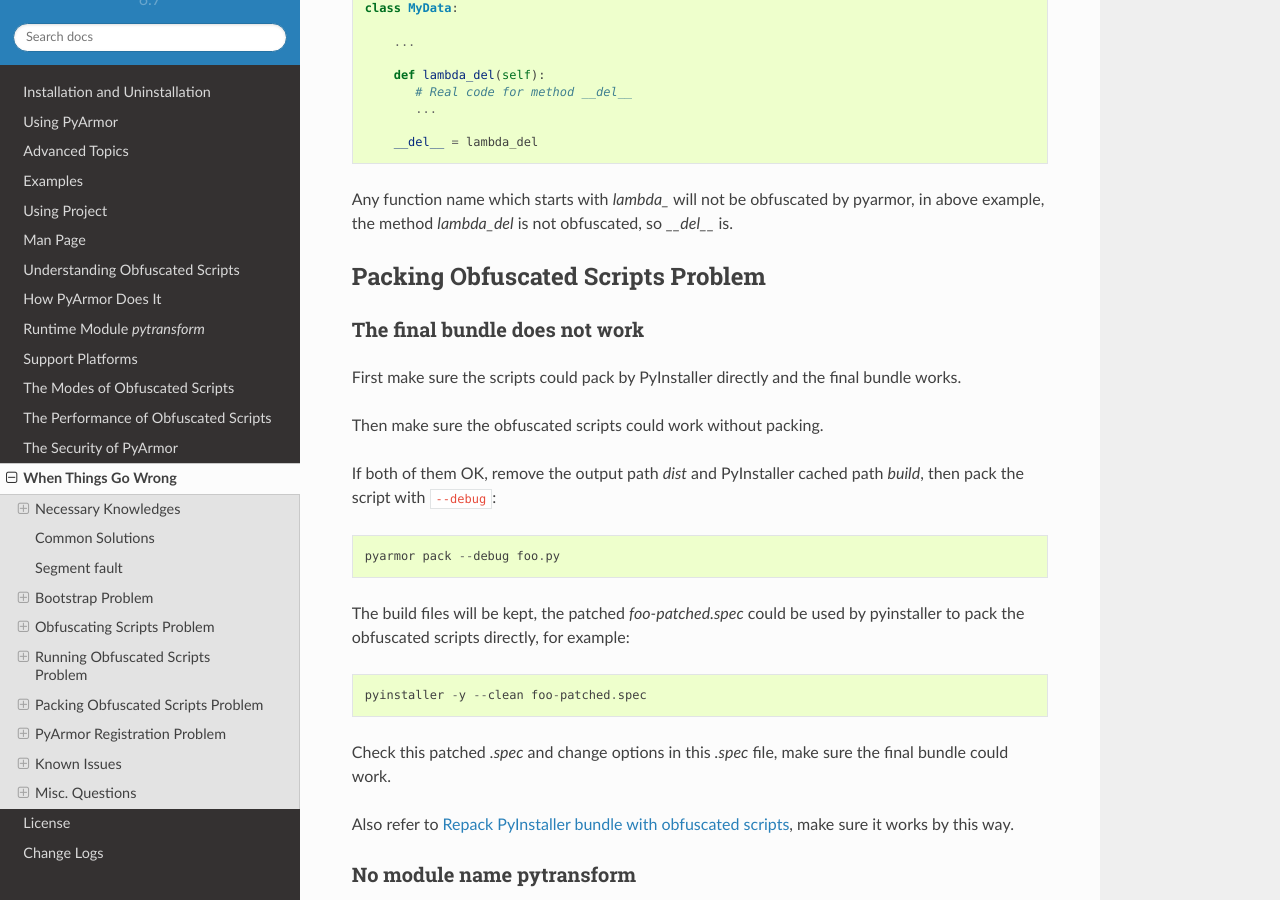
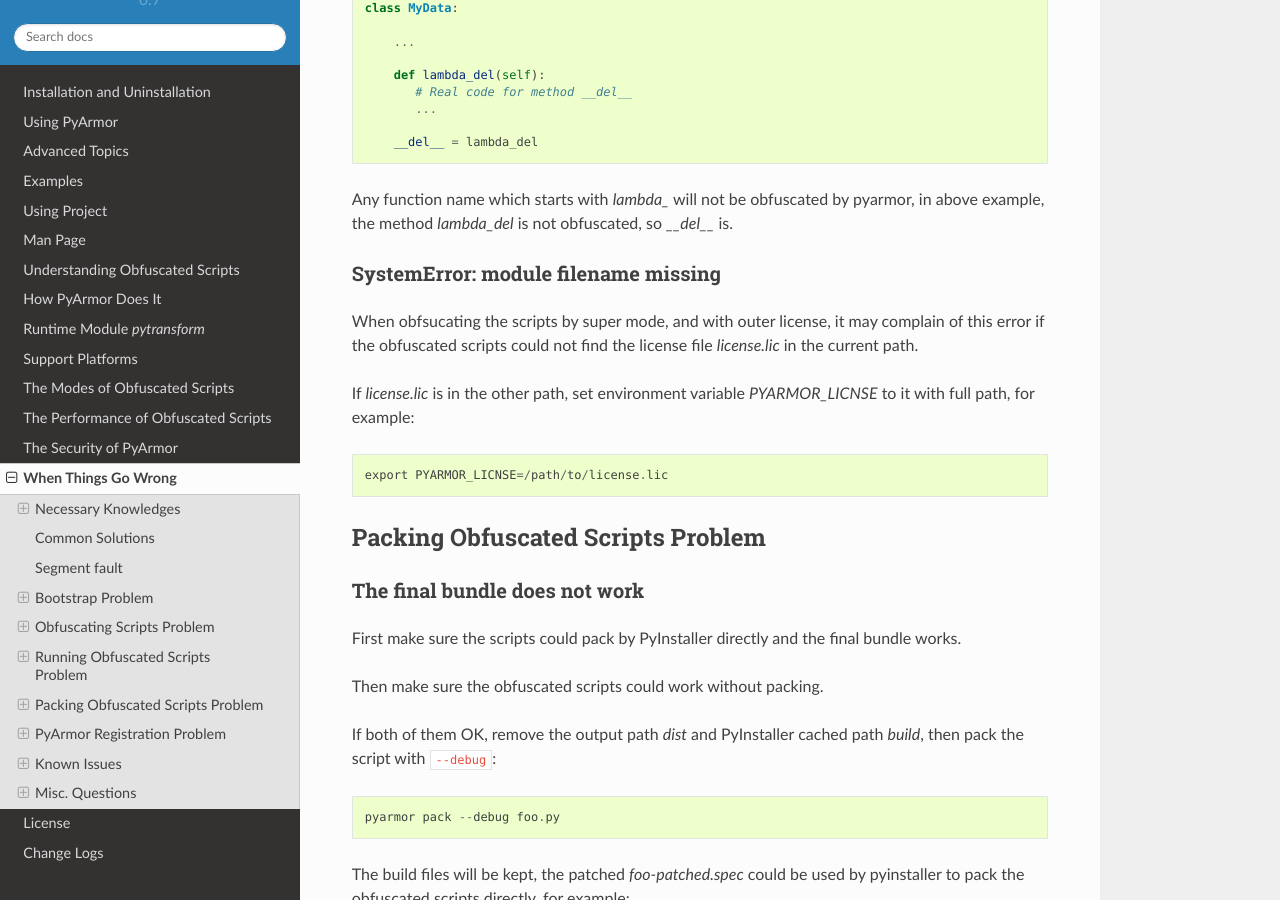
Before and after one commit to dashingsoft/pyarmor, a Sphinx documentation site: the page built from docs/questions.rst, in a window 1280 px wide and 900 px high, scrolled down 13446 px. Built offline with Sphinx 7.4.7 and the Read the Docs theme 2.0.0, drawn with Linux system fonts in a browser that asks for light colours.

Commit message:
Add new question for module filename missing

```diff
--- a/docs/questions.rst
+++ b/docs/questions.rst
@@ -665,6 +665,18 @@
 Any function name which starts with `lambda_` will not be obfuscated by pyarmor,
 in above example, the method `lambda_del` is not obfuscated, so `__del__`  is.
 
+SystemError: module filename missing
+~~~~~~~~~~~~~~~~~~~~~~~~~~~~~~~~~~~~
+
+When obfsucating the scripts by super mode, and with outer license, it may
+complain of this error if the obfuscated scripts could not find the license file
+`license.lic` in the current path.
+
+If `license.lic` is in the other path, set environment variable `PYARMOR_LICNSE`
+to it with full path, for example::
+
+    export PYARMOR_LICNSE=/path/to/license.lic
+
 Packing Obfuscated Scripts Problem
 ----------------------------------
 
```
